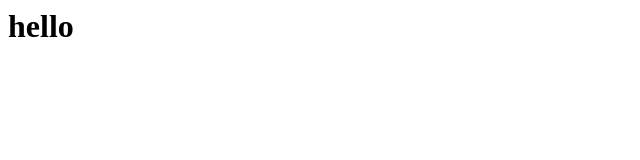
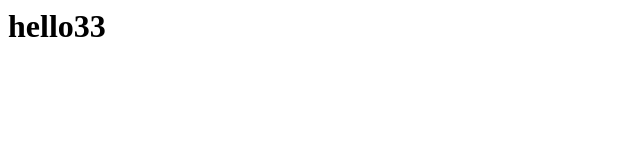
Before and after one commit to Kausedx/hola, a plain HTML site: page index.html in a window 1280 px wide. Shown: the full height of the page, 0-640 px from the left. Drawn offline with Linux system fonts and the light colour scheme.

Commit message:
second commit

```diff
--- a/index.html
+++ b/index.html
@@ -1,5 +1,5 @@
 <html>
 <body>
-    <h1>hello</h1>
+    <h1>hello33</h1>
 </body>
 </html>
```
